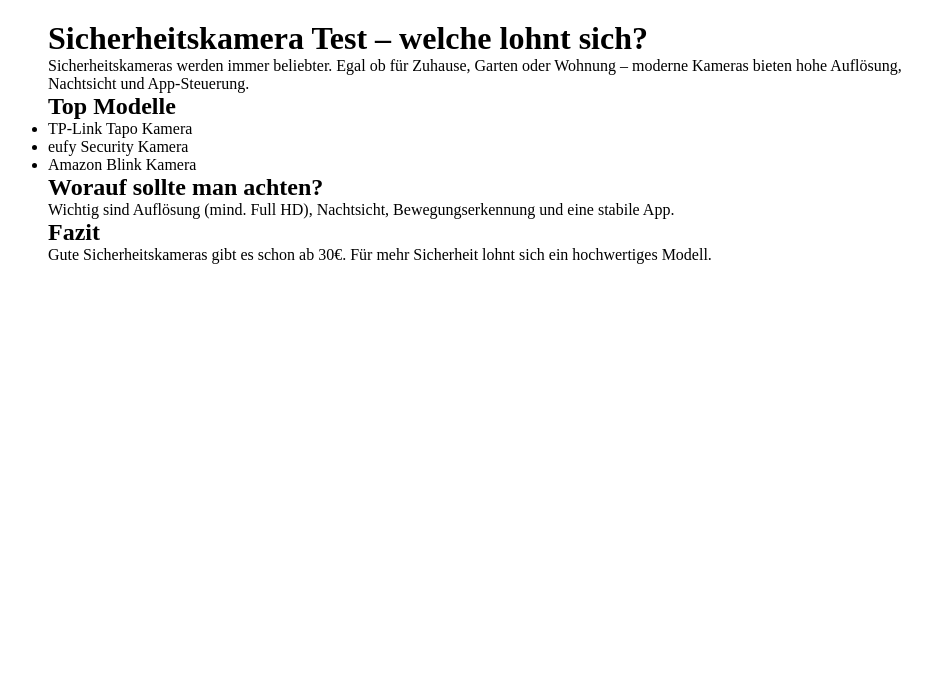
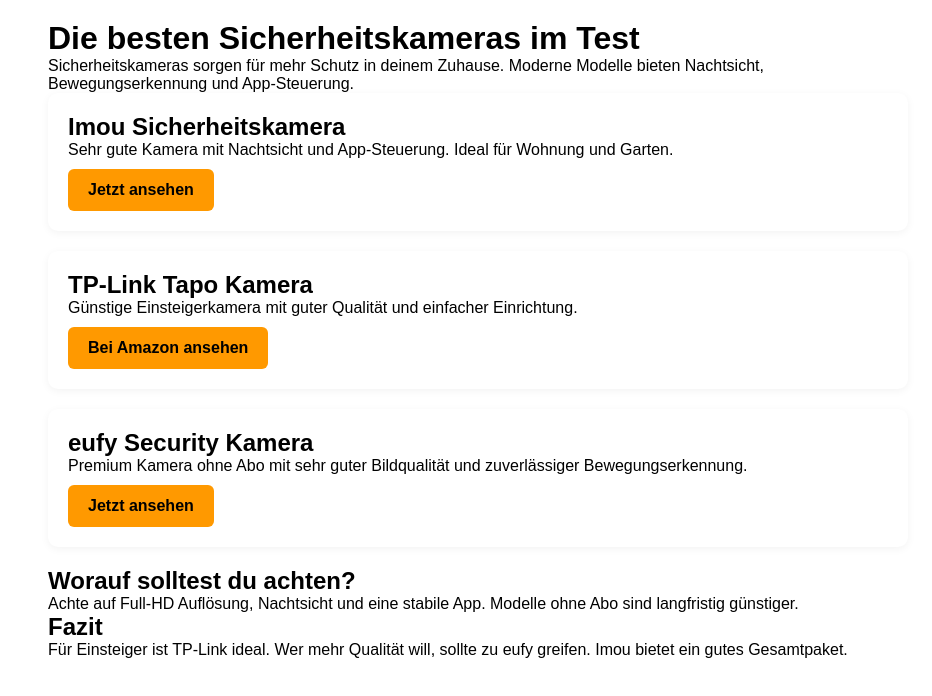
Before and after one commit to powersparfuchsdeals-ship-it/powersparfuchsdeals, a Next.js app: page /sicherheitskamera-test in a window 1280 px wide. Shown: the top 696 px of the page, without its empty margins (162-1094 px from the left). Built offline with nearby package versions, Linux system fonts and the light colour scheme.

Commit message:
Update sicherheitskamera-test.js

```diff
--- a/pages/sicherheitskamera-test.js
+++ b/pages/sicherheitskamera-test.js
@@ -1,47 +1,121 @@
 import Head from "next/head";
 
-export default function SicherheitskameraPage() {
+export default function KameraTestPage() {
   return (
     <>
       <Head>
-        <title>Sicherheitskamera Test 2026 – Die besten Modelle im Vergleich</title>
+        <title>Sicherheitskamera Test 2026 – Die besten Modelle</title>
         <meta
           name="description"
-          content="Die besten Sicherheitskameras im Test. Top Modelle von Amazon, eufy, TP-Link & mehr."
+          content="Die besten Sicherheitskameras im Vergleich. Top Modelle mit Nachtsicht, App & Bewegungserkennung."
         />
       </Head>
 
-      <div style={{ maxWidth: 900, margin: "0 auto", padding: 20 }}>
-        <h1>Sicherheitskamera Test – welche lohnt sich?</h1>
+      <div style={styles.container}>
+        <h1>Die besten Sicherheitskameras im Test</h1>
 
         <p>
-          Sicherheitskameras werden immer beliebter. Egal ob für Zuhause,
-          Garten oder Wohnung – moderne Kameras bieten hohe Auflösung,
-          Nachtsicht und App-Steuerung.
+          Sicherheitskameras sorgen für mehr Schutz in deinem Zuhause. Moderne
+          Modelle bieten Nachtsicht, Bewegungserkennung und App-Steuerung.
         </p>
 
-        <h2>Top Modelle</h2>
+        {/* PRODUKT 1 */}
+        <div style={styles.card}>
+          <h2>Imou Sicherheitskamera</h2>
 
-        <ul>
-          <li>TP-Link Tapo Kamera</li>
-          <li>eufy Security Kamera</li>
-          <li>Amazon Blink Kamera</li>
-        </ul>
+          <p>
+            Sehr gute Kamera mit Nachtsicht und App-Steuerung. Ideal für
+            Wohnung und Garten.
+          </p>
 
-        <h2>Worauf sollte man achten?</h2>
+          <a
+            href="https://tidd.ly/4cUvZfy"
+            target="_blank"
+            rel="nofollow sponsored"
+            style={styles.button}
+          >
+            Jetzt ansehen
+          </a>
+        </div>
+
+        {/* PRODUKT 2 */}
+        <div style={styles.card}>
+          <h2>TP-Link Tapo Kamera</h2>
+
+          <p>
+            Günstige Einsteigerkamera mit guter Qualität und einfacher
+            Einrichtung.
+          </p>
+
+          <a
+            href="https://www.amazon.de/dp/B0866S3D82?tag=140570-21"
+            target="_blank"
+            rel="nofollow sponsored"
+            style={styles.button}
+          >
+            Bei Amazon ansehen
+          </a>
+        </div>
+
+        {/* PRODUKT 3 */}
+        <div style={styles.card}>
+          <h2>eufy Security Kamera</h2>
+
+          <p>
+            Premium Kamera ohne Abo mit sehr guter Bildqualität und
+            zuverlässiger Bewegungserkennung.
+          </p>
+
+          <a
+            href="https://www.amazon.de/dp/B08XH1WTBT?tag=140570-21"
+            target="_blank"
+            rel="nofollow sponsored"
+            style={styles.button}
+          >
+            Jetzt ansehen
+          </a>
+        </div>
+
+        <h2>Worauf solltest du achten?</h2>
 
         <p>
-          Wichtig sind Auflösung (mind. Full HD), Nachtsicht, Bewegungserkennung
-          und eine stabile App.
+          Achte auf Full-HD Auflösung, Nachtsicht und eine stabile App.
+          Modelle ohne Abo sind langfristig günstiger.
         </p>
 
         <h2>Fazit</h2>
 
         <p>
-          Gute Sicherheitskameras gibt es schon ab 30€. Für mehr Sicherheit
-          lohnt sich ein hochwertiges Modell.
+          Für Einsteiger ist TP-Link ideal. Wer mehr Qualität will, sollte zu
+          eufy greifen. Imou bietet ein gutes Gesamtpaket.
         </p>
       </div>
     </>
   );
 }
+
+const styles = {
+  container: {
+    maxWidth: 900,
+    margin: "0 auto",
+    padding: 20,
+    fontFamily: "sans-serif",
+  },
+  card: {
+    background: "#fff",
+    padding: 20,
+    borderRadius: 10,
+    marginBottom: 20,
+    boxShadow: "0 2px 8px rgba(0,0,0,0.05)",
+  },
+  button: {
+    display: "inline-block",
+    marginTop: 10,
+    padding: "12px 20px",
+    background: "#ff9900",
+    color: "#000",
+    fontWeight: "bold",
+    borderRadius: 6,
+    textDecoration: "none",
+  },
+};
```
